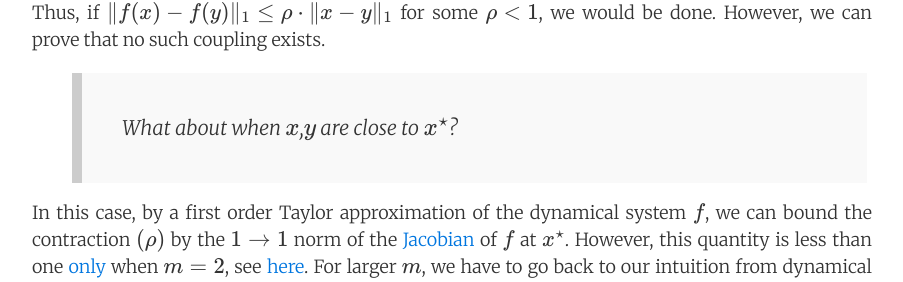
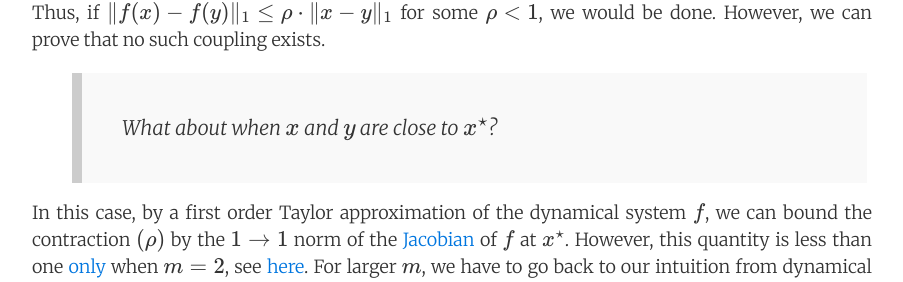
Before and after one commit to offconvex/offconvex.github.io, a Jekyll site: the page built from _posts/2016-04-04-markov-chains-dynamical-systems.md, in a window 1280 px wide and 900 px high, scrolled down 4927 px. Shown: the part 145-427 px from the top of the window, without its empty margins (188-1091 px from the left). Built offline with Jekyll 4.4.1, drawn with Linux system fonts in a browser that asks for light colours; nearby versions of some CDN libraries; formulas are drawn with MathJax 3; comment, search, counter and statistics services are not loaded.

Commit message:
Update 2016-04-04-markov-chains-dynamical-systems.md

```diff
--- a/_posts/2016-04-04-markov-chains-dynamical-systems.md
+++ b/_posts/2016-04-04-markov-chains-dynamical-systems.md
@@ -142,7 +142,7 @@ $$
 Thus, if $\Vert f(x)-f(y)\Vert_1 \leq \rho \cdot \Vert x-y\Vert_1$ for some $\rho<1$, we would be done.
 However, we can prove that no such coupling exists.
 
->What about when $x$,$y$ are close to $x^\star$?
+>What about when $x$ and $y$ are close to $x^\star$?
 
 
 In this case, by a first order Taylor approximation of the dynamical system $f$, we can bound the contraction $(\rho)$ by  the $1 \rightarrow 1$ norm of the [Jacobian](https://en.wikipedia.org/wiki/Jacobian_matrix_and_determinant) of $f$ at $x^\star$.
```
